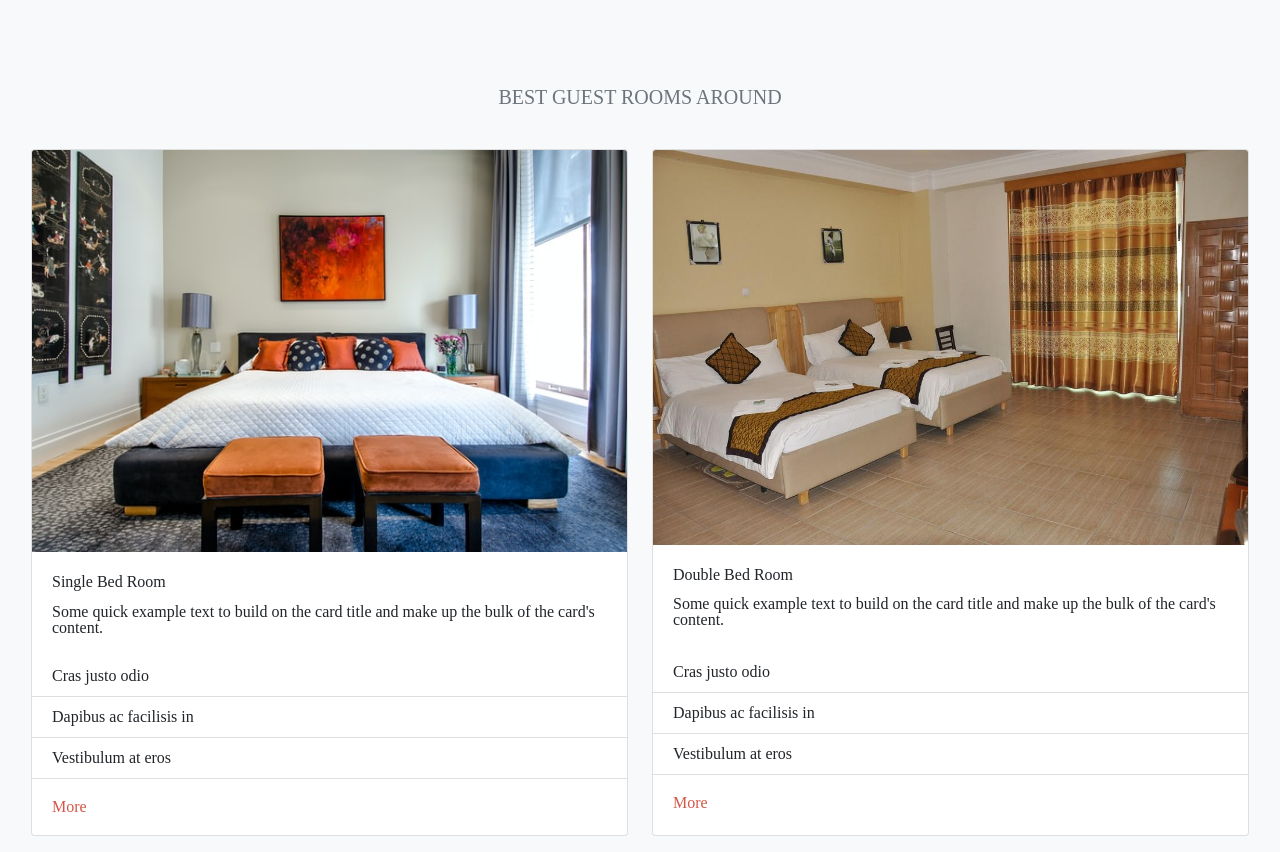
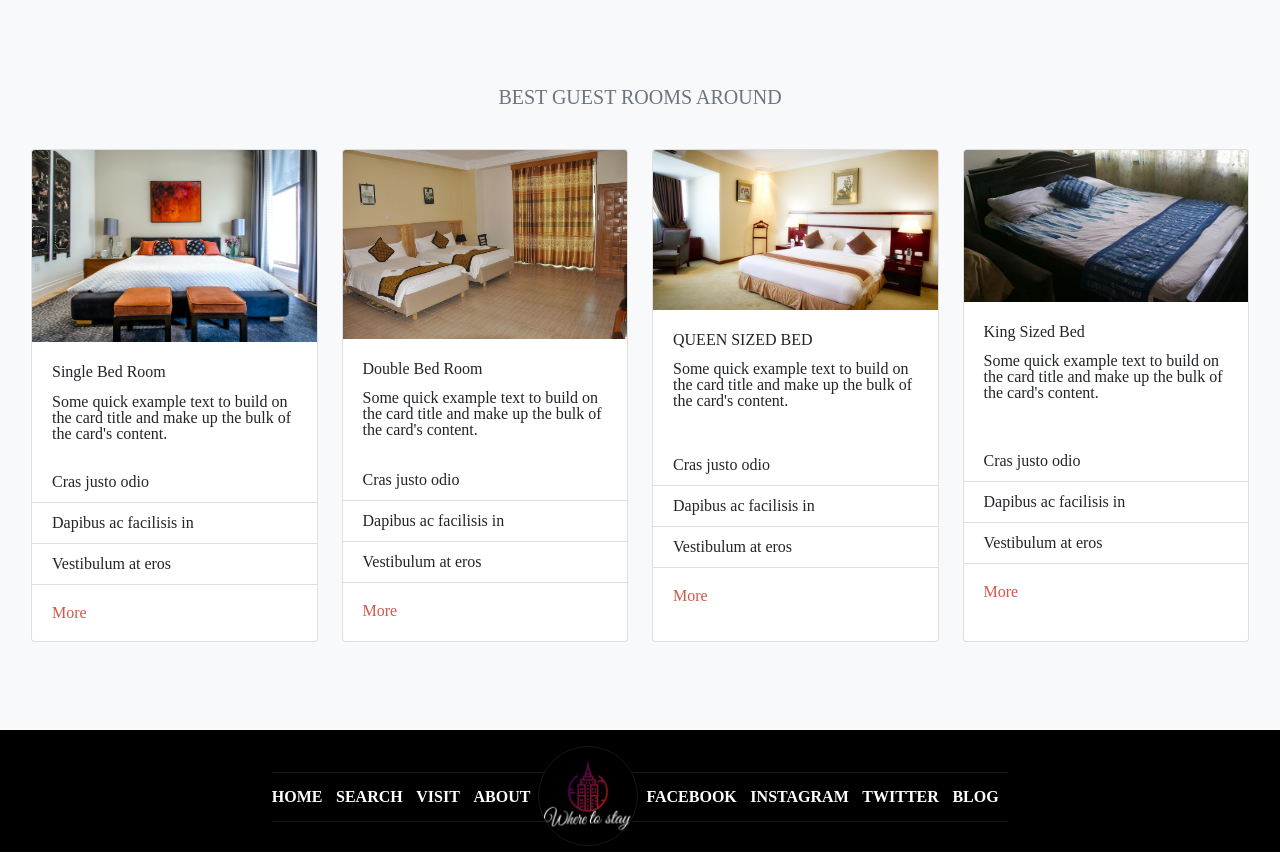
Before and after one commit to keddo/HTMLCapstoneProject, a website: page search_result.html in a window 1280 px wide. Shown: the part 707-1559 px from the top of the page. Drawn offline with nearby package versions, Linux system fonts and the light colour scheme.

Commit message:
Fix to the large screen layout

```diff
--- a/assets/css/sass/includes/_main_content.scss
+++ b/assets/css/sass/includes/_main_content.scss
@@ -200,6 +200,7 @@ main {
         padding: 2em 3.5em;
     }
 
+    main .hotel-rooms,
     main .hotel-container {
         grid-template-columns: repeat(4, 1fr);
 
@@ -207,4 +208,8 @@ main {
     main .search-field-container {
         grid-template-columns: repeat(4, 1fr);
     }
+
+    .hotel-rooms h2 {
+        grid-column: 1/5;
+    }
 }
--- a/search_result.html
+++ b/search_result.html
@@ -180,7 +180,7 @@
                     </div>
                 </div>
                 <div class="card" style="width: 20rem;">
-                    <img src="./assets/img/king-sized-bed.jpg" class="card-img-top" alt="Popular single bed room">
+                    <img src="./assets/img/queen-sized-bed.jpg" class="card-img-top" alt="Popular single bed room">
                     <div class="card-body">
                     <h5 class="card-title">King Sized Bed</h5>
                     <p class="card-text">Some quick example text to build on the card title and make up the bulk of the card's content.</p>
```
Also changed, not shown: assets/css/main.css, 1 other file.
